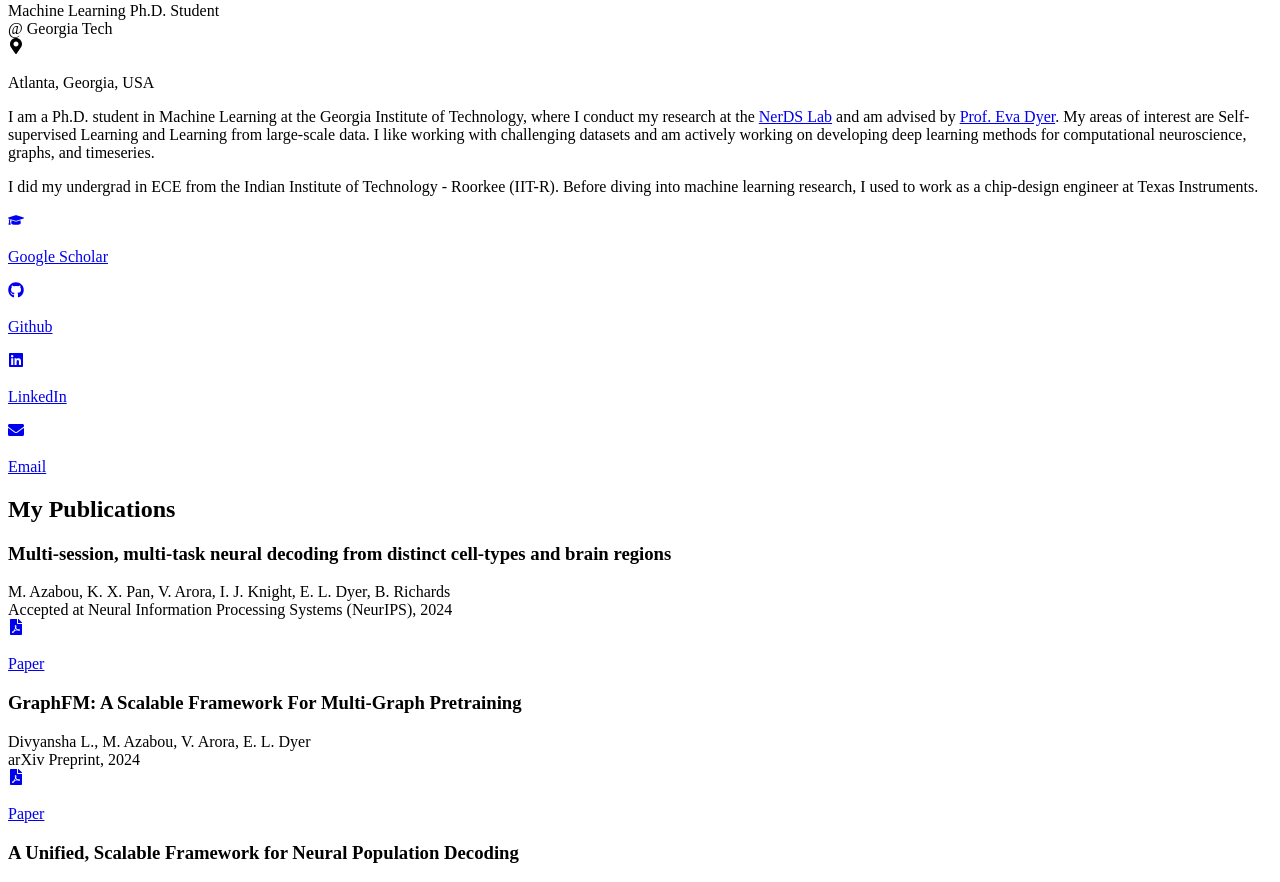
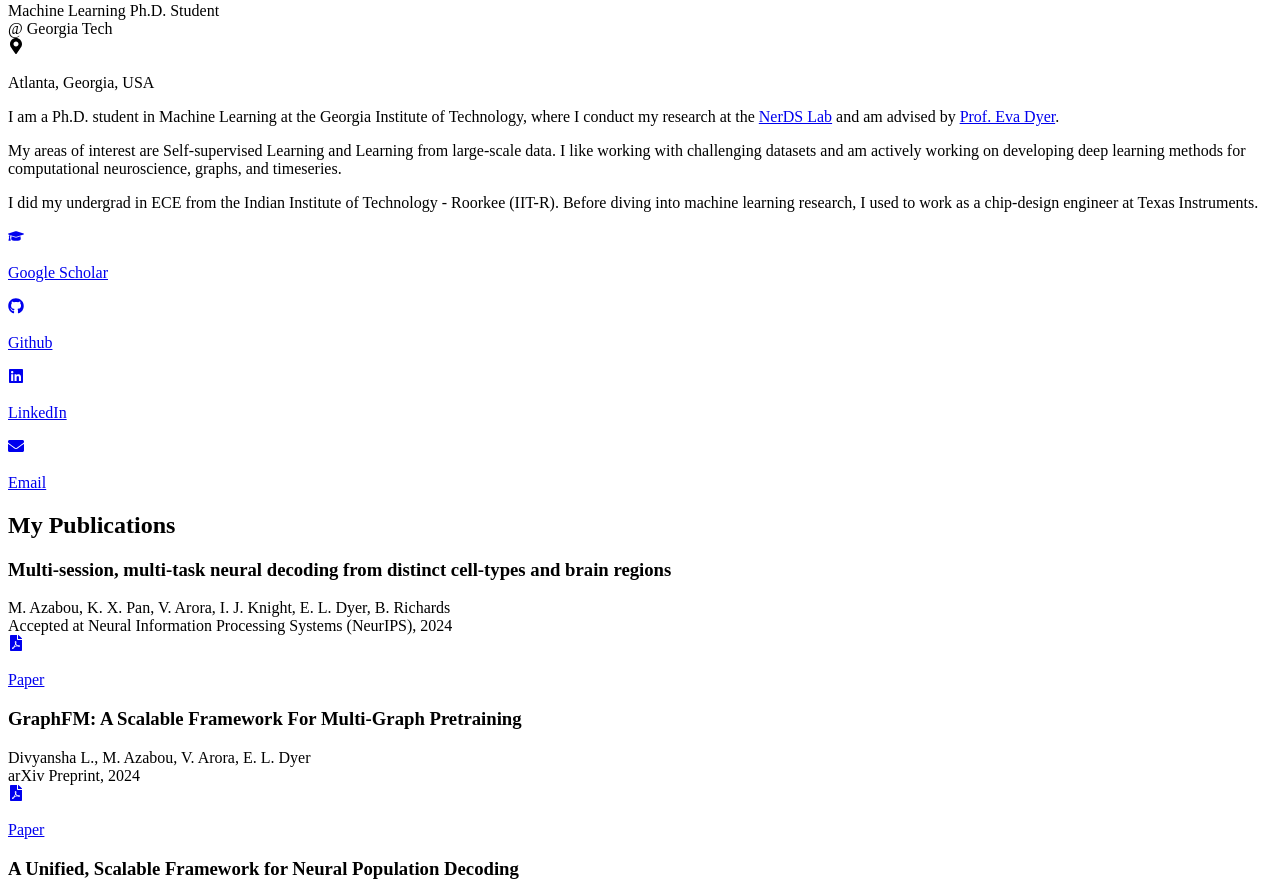
Before and after one commit to vinamarora8/vinamarora8.github.io, a React (Vite) app: page / in a window 1280 px wide. Shown: the part 1346-2228 px from the top of the page. Built offline with nearby package versions, Linux system fonts and the light colour scheme; the HTML template or start-up script is replaced by a standard one.

Commit message:
Update profile text

```diff
--- a/src/components/Profile.tsx
+++ b/src/components/Profile.tsx
@@ -55,8 +55,12 @@ const Profile: React.FC = () => {
                                 rel="noopener noreferrer"
                             >
                                 Prof. Eva Dyer
-                            </a>
-                            . My areas of interest are Self-supervised Learning and Learning from
+                            </a>.
+                        </p>
+                    </AnimateIn>
+                    <AnimateIn delay={0.25} direction="right">
+                        <p>
+                            My areas of interest are Self-supervised Learning and Learning from
                             large-scale data. I like working with challenging datasets and am
                             actively working on developing deep learning methods for computational
                             neuroscience, graphs, and timeseries.
--- a/src/styles/components/_profile.scss
+++ b/src/styles/components/_profile.scss
@@ -55,7 +55,7 @@
         &__bio {
             display: flex;
             flex-direction: column;
-            gap: 30px;
+            gap: 20px;
         }
 
         &__social-links {
```
